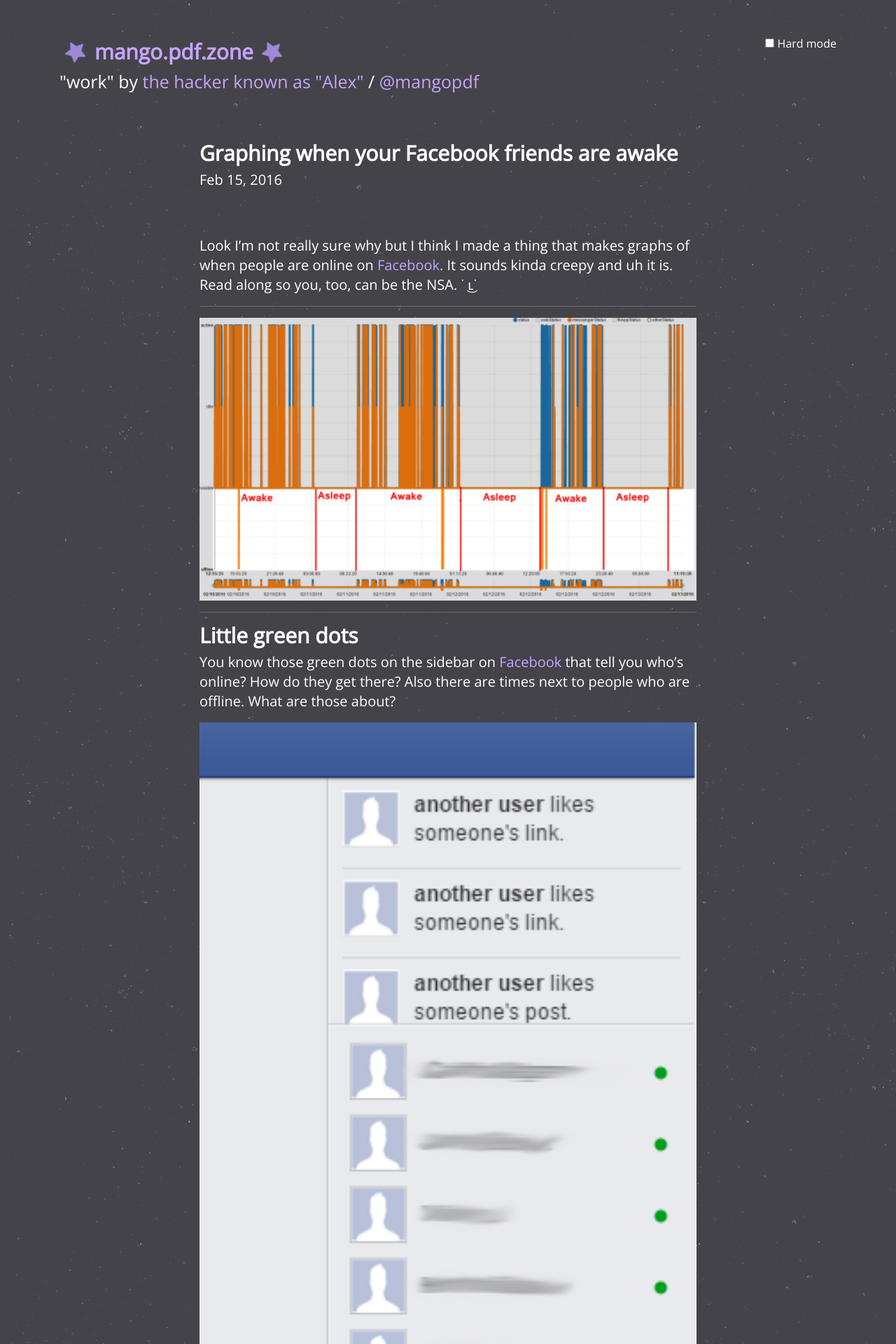
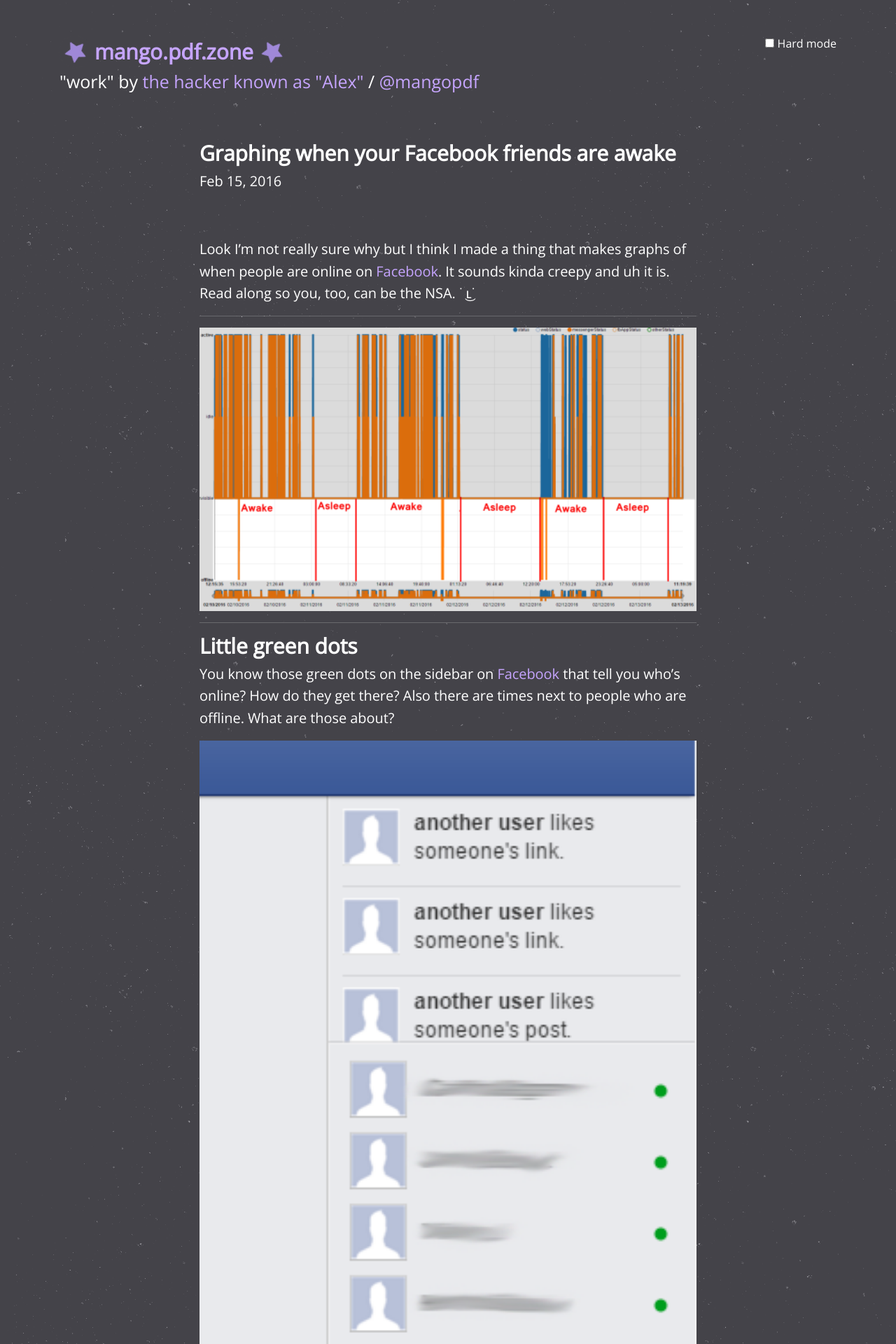
Before and after one commit to mangopdf/mangopdf.github.io, a Jekyll site: the page built from _posts/2016-02-15-graphing-when-your-facebook-friends-are-awake.markdown, in a window 1280 px wide. Shown: the top 1920 px of the page at 70% size. Built offline with Jekyll 4.4.1, drawn with Linux system fonts in a browser that asks for light colours.

Commit message:
g o o d line spacing

```diff
--- a/css/freelancer.css
+++ b/css/freelancer.css
@@ -620,9 +620,11 @@
   margin: 0 auto;
   overflow-wrap: break-word;
   line-height: 28px;
-  font-size: 20px !important;
   font-family: Open Sans,'Helvetica Neue',Helvetica,Arial,sans-serif;
-  font-weight: 300; }
+  font-weight: 300;
+  font-size: 21px !important;
+  line-height: 1.58;
+  letter-spacing: -.003em; }
   @media (min-width: 320px) {
     article.post {
       padding-top: 50px;
--- a/scss/_post.scss
+++ b/scss/_post.scss
@@ -4,9 +4,11 @@
     margin: 0 auto;
     overflow-wrap: break-word;
     line-height: 28px;
-    font-size: 20px !important;
     font-family: Open Sans,'Helvetica Neue',Helvetica,Arial,sans-serif;
     font-weight: 300;
+    font-size: 21px !important;
+    line-height: 1.58;
+    letter-spacing: -.003em;
 
     @media (min-width: 320px) {
         padding-top: 50px;
```
Also changed, not shown: css/freelancer.min.css.
